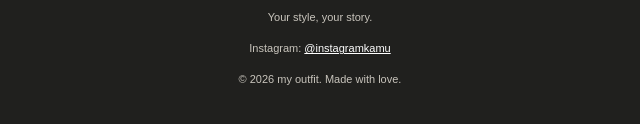
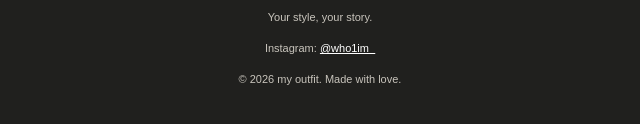
Before and after one commit to sisilias748-cmd/my-outfit, a plain HTML site: page index.html in a window 1280 px wide. Shown: the part 1786-1910 px from the top of the page, 320-960 px from the left. Drawn offline with Linux system fonts and the light colour scheme.

Commit message:
Update index.html

```diff
--- a/index.html
+++ b/index.html
@@ -381,7 +381,8 @@
 <footer>
   <div class="footer-logo">my outfit ✨</div>
   <p>Your style, your story.</p>
-  <p>Instagram: <a href="https://instagram.com/" target="_blank" rel="noopener">@instagramkamu</a></p>
+  <p>Instagram: <a href="https://www.instagram.com/who1im_/" target="_blank" rel="noopener">@who1im_</a></p>
+
   <p>© 2026 my outfit. Made with love.</p>
 </footer>
 
```
